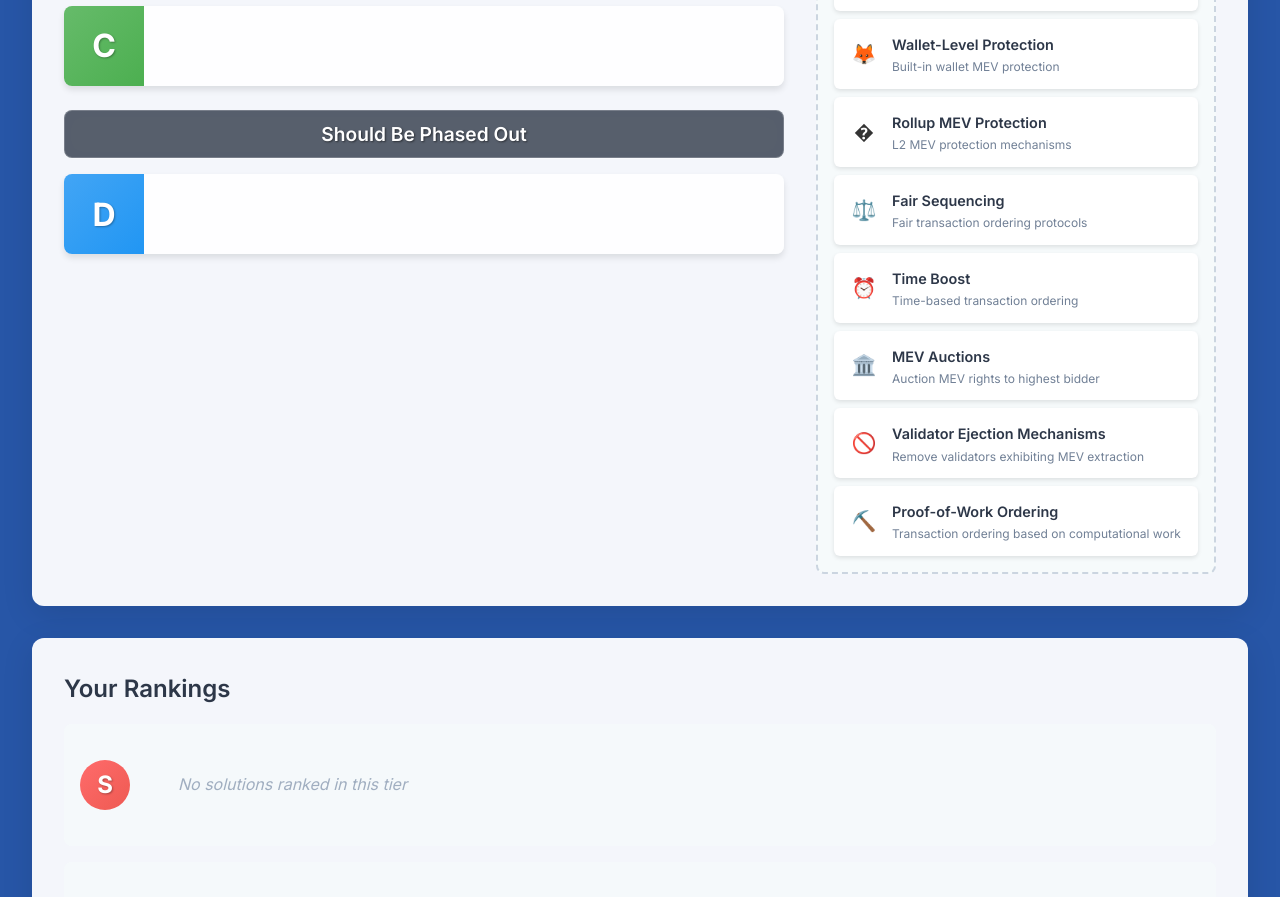
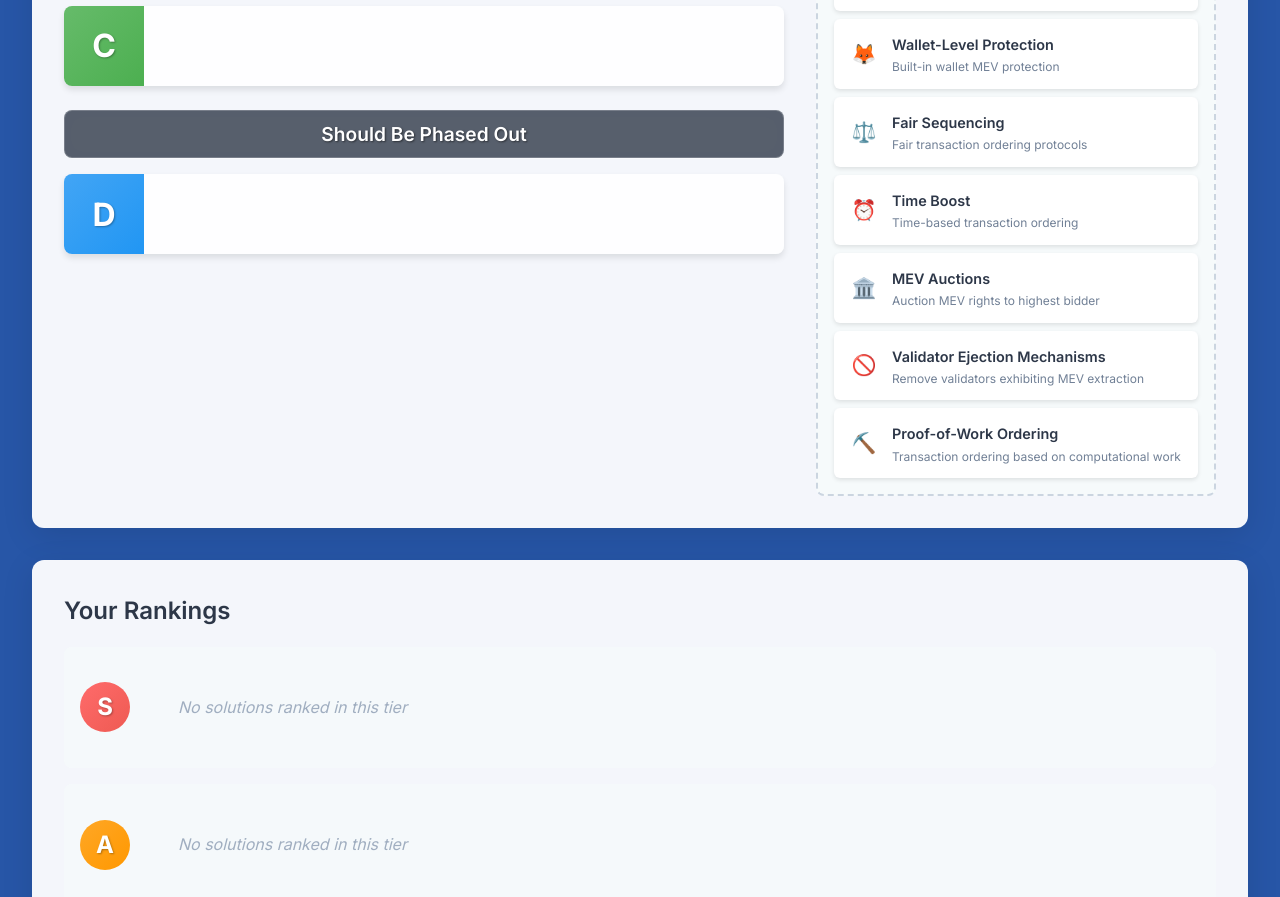
Before and after one commit to shutter-network/MEVSolutionsTierMaker, a website: page index.html in a window 1280 px wide. Shown: the part 945-1842 px from the top of the page. Drawn offline with nearby package versions, Linux system fonts and the light colour scheme.

Commit message:
changed choices

```diff
--- a/index.html
+++ b/index.html
@@ -114,13 +114,6 @@
                             </div>
                         </div>
 
-                        <div class="solution-card" draggable="true" data-solution="rollup-mev-protection">
-                            <div class="solution-icon">�</div>
-                            <div class="solution-content">
-                                <div class="solution-name">Rollup MEV Protection</div>
-                                <div class="solution-description">L2 MEV protection mechanisms</div>
-                            </div>
-                        </div>
 
 
 
--- a/script.js
+++ b/script.js
@@ -44,12 +44,6 @@ class MEVTierMaker {
                 name: 'Wallet-Level Protection',
                 description: 'Built-in wallet MEV protection',
                 icon: '🦊'
-            },
-            {
-                id: 'rollup-mev-protection',
-                name: 'Rollup MEV Protection',
-                description: 'L2 MEV protection mechanisms',
-                icon: '🚀'
             },
 
             {
```
